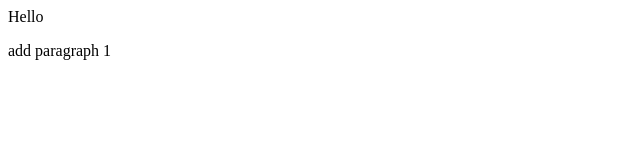
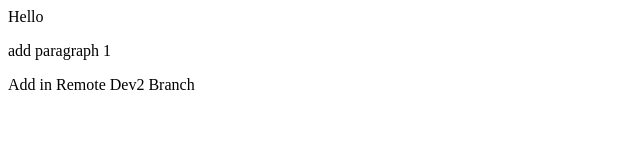
Before and after one commit to hamidcloner/rest-resume-1, a plain HTML site: page index.html in a window 1280 px wide. Shown: the whole page, without its empty margins (0-640 px from the left). Drawn offline with Linux system fonts and the light colour scheme.

Commit message:
add main tag in dev2 branch

```diff
--- a/index.html
+++ b/index.html
@@ -8,6 +8,7 @@
 <body>
     <div>Hello</div>
     <p>add paragraph 1</p>
+    <main>Add in Remote Dev2 Branch</main>
 
 </body>
 </html>
```
